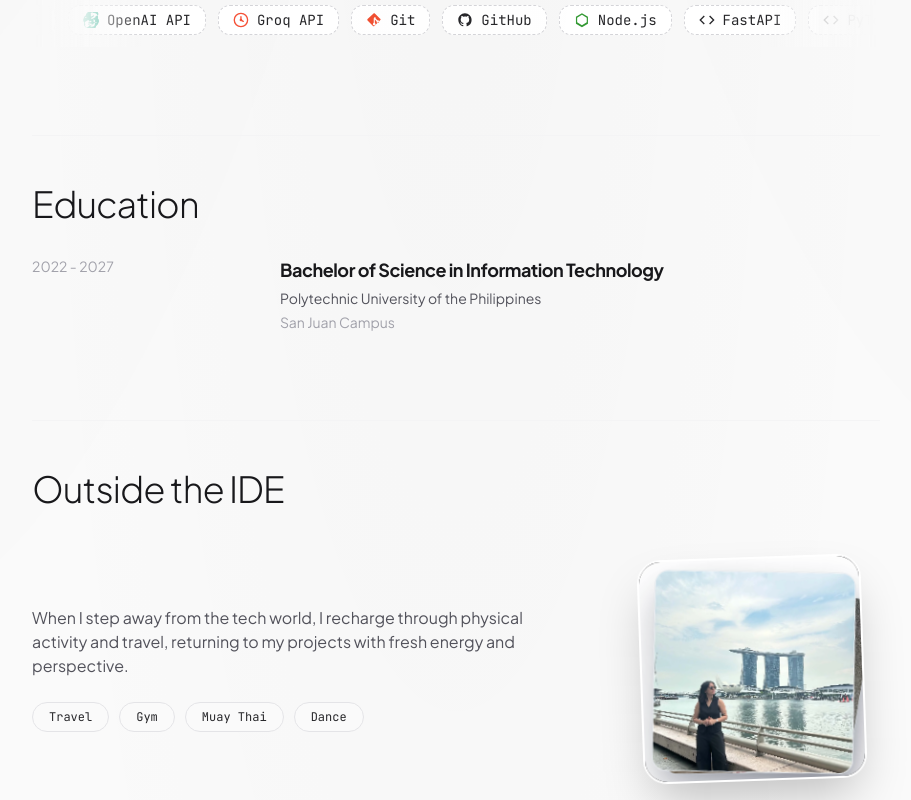
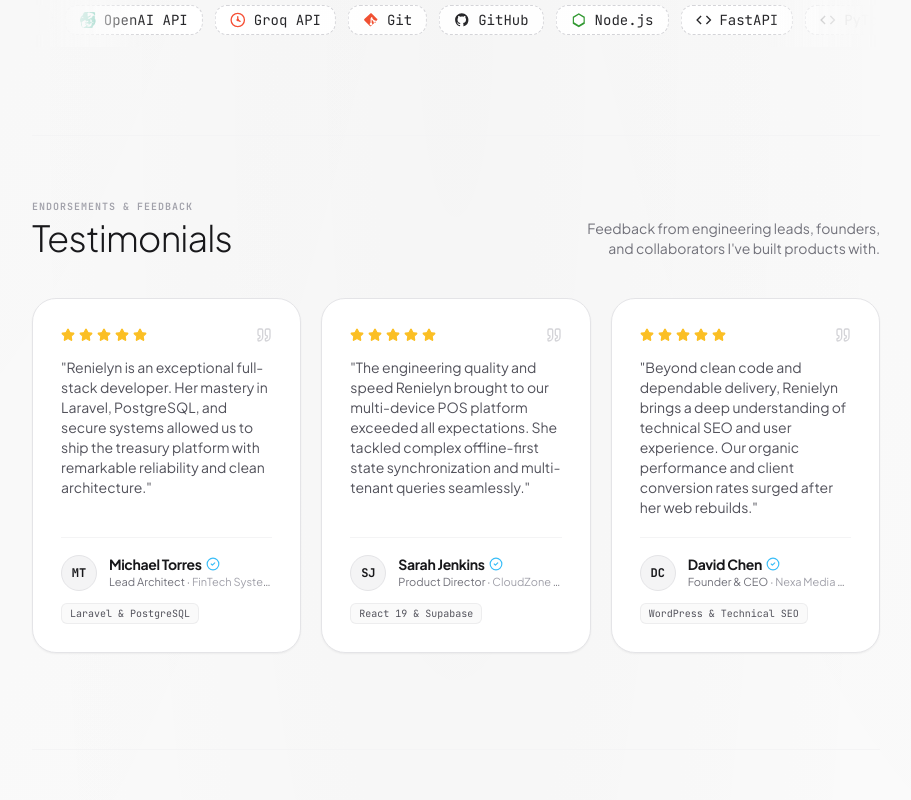
Before and after one commit to XeinQt/XeinQtie, a React (Vite) app: page / in a window 1280 px wide. Shown: the part 3180-3980 px from the top of the page, without its empty margins (184-1095 px from the left). Built offline with nearby package versions, Linux system fonts and the light colour scheme.

Commit message:
feat: add testimonials endorsements section

```diff
--- a/src/components/Footer.tsx
+++ b/src/components/Footer.tsx
@@ -88,6 +88,14 @@ export const Footer: React.FC<{ onNavigate?: (sectionId: string) => void }> = ()
               </li>
               <li>
                 <button
+                  onClick={() => scrollToSection('testimonials')}
+                  className="text-zinc-600 dark:text-zinc-400 hover:text-zinc-950 dark:hover:text-white transition cursor-pointer"
+                >
+                  Testimonials
+                </button>
+              </li>
+              <li>
+                <button
                   onClick={() => scrollToSection('education')}
                   className="text-zinc-600 dark:text-zinc-400 hover:text-zinc-950 dark:hover:text-white transition cursor-pointer"
                 >
--- /dev/null
+++ b/src/components/TestimonialsSection.tsx
@@ -0,0 +1,128 @@
+import React from 'react';
+import { Star, Quote, CheckCircle2 } from 'lucide-react';
+
+interface Testimonial {
+  id: string;
+  name: string;
+  role: string;
+  company: string;
+  avatar: string;
+  rating: number;
+  quote: string;
+  projectTag: string;
+}
+
+export const testimonials: Testimonial[] = [
+  {
+    id: '1',
+    name: 'Michael Torres',
+    role: 'Lead Architect',
+    company: 'FinTech Systems Co.',
+    avatar: 'MT',
+    rating: 5,
+    quote: 'Renielyn is an exceptional full-stack developer. Her mastery in Laravel, PostgreSQL, and secure systems allowed us to ship the treasury platform with remarkable reliability and clean architecture.',
+    projectTag: 'Laravel & PostgreSQL'
+  },
+  {
+    id: '2',
+    name: 'Sarah Jenkins',
+    role: 'Product Director',
+    company: 'CloudZone Retail',
+    avatar: 'SJ',
+    rating: 5,
+    quote: 'The engineering quality and speed Renielyn brought to our multi-device POS platform exceeded all expectations. She tackled complex offline-first state synchronization and multi-tenant queries seamlessly.',
+    projectTag: 'React 19 & Supabase'
+  },
+  {
+    id: '3',
+    name: 'David Chen',
+    role: 'Founder & CEO',
+    company: 'Nexa Media Agency',
+    avatar: 'DC',
+    rating: 5,
+    quote: 'Beyond clean code and dependable delivery, Renielyn brings a deep understanding of technical SEO and user experience. Our organic performance and client conversion rates surged after her web rebuilds.',
+    projectTag: 'WordPress & Technical SEO'
+  }
+];
+
+export const TestimonialsSection: React.FC = () => {
+  return (
+    <div id="testimonials" className="w-full max-w-4xl mx-auto py-8 space-y-8 scroll-mt-24">
+
+      {/* Header */}
+      <div className="flex flex-col sm:flex-row sm:items-end justify-between gap-3">
+        <div>
+          <span className="text-[10px] font-mono font-semibold tracking-widest text-zinc-400 dark:text-zinc-500 uppercase">
+            ENDORSEMENTS & FEEDBACK
+          </span>
+          <h2 className="text-3xl sm:text-4xl font-light text-zinc-900 dark:text-zinc-100 tracking-tight font-sans mt-0.5">
+            Testimonials
+          </h2>
+        </div>
+        <p className="text-xs sm:text-sm text-zinc-500 dark:text-zinc-400 max-w-xs sm:text-right">
+          Feedback from engineering leads, founders, and collaborators I've built products with.
+        </p>
+      </div>
+
+      {/* Testimonials 3-Column Grid */}
+      <div className="grid grid-cols-1 md:grid-cols-3 gap-5 pt-2">
+        {testimonials.map((item) => (
+          <div
+            key={item.id}
+            className="group rounded-3xl border border-zinc-200 dark:border-zinc-800 bg-white dark:bg-zinc-900/90 p-6 sm:p-7 flex flex-col justify-between space-y-5 shadow-sm hover:shadow-md hover:border-zinc-300 dark:hover:border-zinc-700 transition-all duration-300"
+          >
+            {/* Top row: Star Rating + Quote Icon */}
+            <div className="space-y-3.5">
+              <div className="flex items-center justify-between">
+                {/* 5 Stars */}
+                <div className="flex items-center gap-1">
+                  {[...Array(item.rating)].map((_, i) => (
+                    <Star key={i} className="w-3.5 h-3.5 fill-amber-400 text-amber-400" />
+                  ))}
+                </div>
+
+                <Quote className="w-4 h-4 text-zinc-300 dark:text-zinc-700 group-hover:text-zinc-500 dark:group-hover:text-zinc-400 transition-colors" />
+              </div>
+
+              {/* Quote Body */}
+              <p className="text-xs sm:text-sm text-zinc-600 dark:text-zinc-300 leading-relaxed font-sans">
+                "{item.quote}"
+              </p>
+            </div>
+
+            {/* Bottom Row: Author details + Tech Tag */}
+            <div className="pt-4 border-t border-zinc-100 dark:border-zinc-800/80 space-y-3">
+              <div className="flex items-center gap-3">
+                {/* Avatar Initials */}
+                <div className="w-9 h-9 rounded-full bg-zinc-100 dark:bg-zinc-800 border border-zinc-200 dark:border-zinc-700 text-zinc-900 dark:text-zinc-100 font-bold text-xs font-mono flex items-center justify-center shrink-0">
+                  {item.avatar}
+                </div>
+
+                <div className="min-w-0">
+                  <div className="flex items-center gap-1">
+                    <span className="text-xs sm:text-sm font-bold text-zinc-900 dark:text-white tracking-tight truncate">
+                      {item.name}
+                    </span>
+                    <CheckCircle2 className="w-3.5 h-3.5 text-[#38bdf8] shrink-0" />
+                  </div>
+                  <div className="text-[11px] text-zinc-500 dark:text-zinc-400 truncate">
+                    {item.role} · <span className="text-zinc-400 dark:text-zinc-500">{item.company}</span>
+                  </div>
+                </div>
+              </div>
+
+              {/* Tag pill */}
+              <div className="inline-flex items-center px-2 py-0.5 rounded-md text-[10px] font-mono bg-zinc-50 dark:bg-zinc-800 text-zinc-600 dark:text-zinc-400 border border-zinc-200/60 dark:border-zinc-700/60">
+                {item.projectTag}
+              </div>
+            </div>
+
+          </div>
+        ))}
+      </div>
+
+    </div>
+  );
+};
+
+export default TestimonialsSection;
--- a/src/pages/HomePage.tsx
+++ b/src/pages/HomePage.tsx
@@ -13,6 +13,7 @@ import { FeaturedBuildCard } from '../components/FeaturedBuildCard';
 import { ExperienceSimpleList } from '../components/ExperienceSimpleList';
 import { ProjectsSection } from '../components/ProjectsSection';
 import { TechnologiesSection } from '../components/TechnologiesSection';
+import { TestimonialsSection } from '../components/TestimonialsSection';
 import { EducationSection } from '../components/EducationSection';
 import { OutsideTheIDESection } from '../components/OutsideTheIDESection';
 import { GithubActivitySection } from '../components/GithubActivitySection';
@@ -150,22 +151,27 @@ export const HomePage: React.FC<HomePageProps> = ({
         <TechnologiesSection />
       </section>
 
-      {/* 6. Education Section */}
+      {/* 6. Testimonials Section */}
+      <section id="testimonials" className="pt-6 border-t border-zinc-100 dark:border-zinc-800/80 scroll-mt-24">
+        <TestimonialsSection />
+      </section>
+
+      {/* 7. Education Section */}
       <section id="education" className="pt-6 border-t border-zinc-100 dark:border-zinc-800/80 scroll-mt-24">
         <EducationSection />
       </section>
 
-      {/* 7. Outside the IDE Section */}
+      {/* 8. Outside the IDE Section */}
       <section id="outside-ide" className="pt-6 border-t border-zinc-100 dark:border-zinc-800/80 scroll-mt-24">
         <OutsideTheIDESection />
       </section>
 
-      {/* 8. GitHub Activity Section */}
+      {/* 9. GitHub Activity Section */}
       <section id="github" className="pt-6 border-t border-zinc-100 dark:border-zinc-800/80 scroll-mt-24">
         <GithubActivitySection />
       </section>
 
-      {/* 9. Get in Touch / Contact Section */}
+      {/* 10. Get in Touch / Contact Section */}
       <section id="contact" className="pt-6 border-t border-zinc-100 dark:border-zinc-800/80 scroll-mt-24">
         <ContactSection />
       </section>
```
